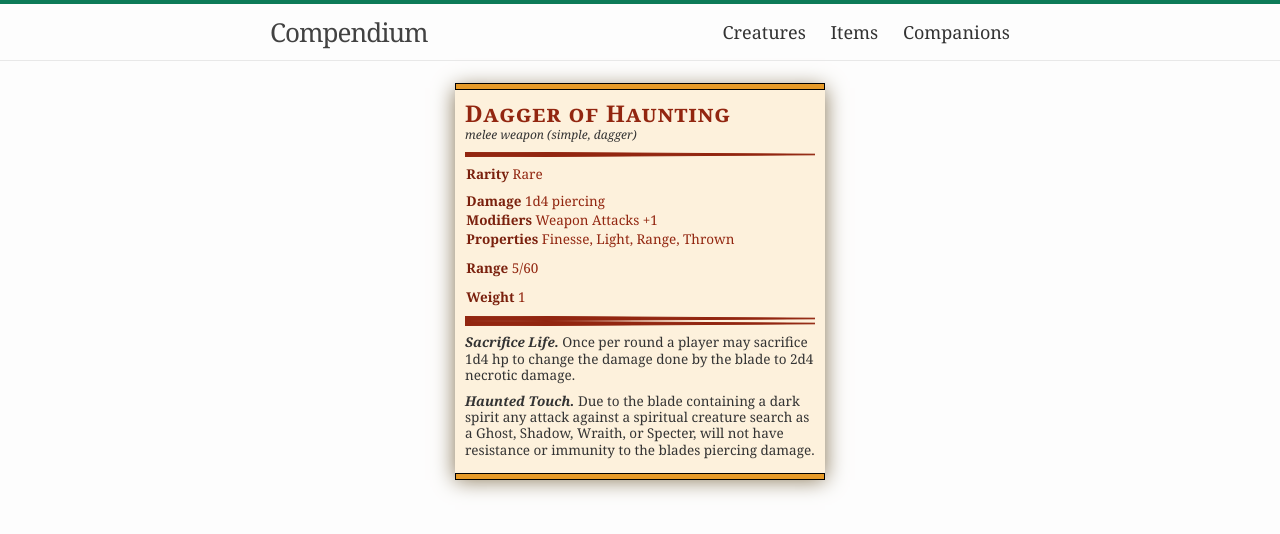
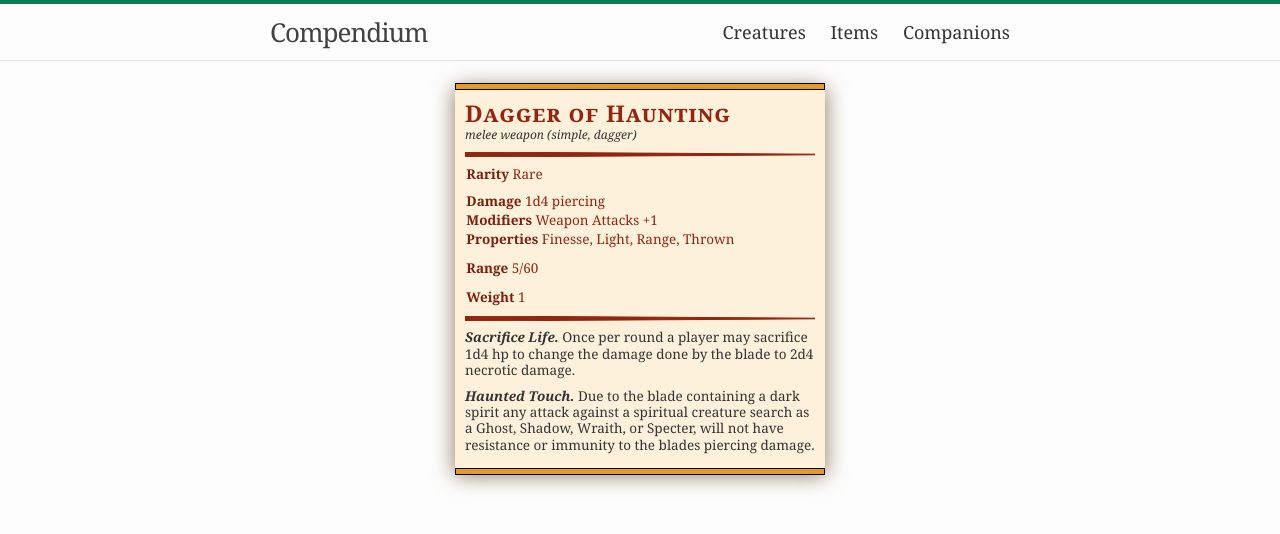
Before and after one commit to okaycasual/ck, a Jekyll site: the page built from _items/dagger-of-haunting.md, in a window 1280 px wide. Shown: the top 534 px of the page. Built offline with Jekyll 4.4.1, drawn with Linux system fonts in a browser that asks for light colours.

```diff
--- a/_layouts/item.html
+++ b/_layouts/item.html
@@ -12,34 +12,41 @@ layout: default
       <svg height="5" width="100%" class="tapered-rule">
 	<polyline points="0,0 400,2.5 0,5"></polyline>
       </svg>
+
+
       <div class="top-stats">
 		<div class="property-line first">
 		<h4>Rarity</h4>
 		<p>{{ page.item_rarity }}</p>
-		</div> <!-- property line -->
+	</div>
+	{% if page.damage %}
 	<div class="property-line first">
 	  <h4>Damage</h4>
 	  <p>{{ page.damage }}</p>
-	</div> <!-- property line -->
+	</div>
+	{% endif %}
+	{% if page.modifiers %}
 	<div class="property-line">
 	  <h4>Modifiers</h4>
 	  <p contenteditable="true">{{ page.modifiers }}</p>
-	</div> <!-- property line -->
+	</div>
+	{% endif %}
+	{% if page.properties %}
 	<div class="property-line last">
 	  <h4>Properties</h4>
 	  <p>{{ page.properties }}</p>
-	</div> <!-- property line -->
+	</div>
+	{% endif %}
+	{% if page.range %}
 	<div class="property-line last">
 	<h4>Range</h4>
 	<p>{{ page.range }}</p>
-	</div> <!-- property line -->
+	</div>
+	{% endif %}
 	  <div class="property-line last">
 		<h4>Weight</h4>
 		<p>{{ page.weight }}</p>
-	  </div> <!-- property line -->
-	<svg height="5" width="100%" class="tapered-rule">
-	  <polyline points="0,0 400,2.5 0,5"></polyline>
-	</svg>
+	  </div>
 	<svg height="5" width="100%" class="tapered-rule top-gap">
 	  <polyline points="0,0 400,2.5 0,5"></polyline>
 	</svg>
--- a/index.html
+++ b/index.html
@@ -4,7 +4,7 @@ layout: default
 {% assign letters = "D G S" | split: ' ' %}
 {% assign all_creatures = site.creatures | sort: 'name' %}
 <div class="home">
-  <h1 class="page-heading">All Entries</h1>
+  <h1 class="page-heading">All Creatures</h1>
   <p id="creatureSearch">Search by name: <input type="search" id="jetsSearch"></p>
   <p id="sortBy">Sort By: <a href="{{ site.baseurl }}/cr">CR</a> | <a href="{{ site.baseurl }}/">Name</a></p>
 
--- a/items.html
+++ b/items.html
@@ -4,7 +4,7 @@ layout: default
 {% assign letters = "D G S" | split: ' ' %}
 {% assign all_items = site.items | sort: 'name' %}
 <div class="home">
-  <h1 class="page-heading">All Entries</h1>
+  <h1 class="page-heading">All Items</h1>
   <p id="creatureSearch">Search by name: <input type="search" id="jetsSearch"></p>
   <p id="sortBy">Sort By: <a href="{{ site.baseurl }}/cr">CR</a> | <a href="{{ site.baseurl }}/">Name</a></p>
 
```
Also changed, not shown: _items/brixmarsh-cloak.md (+13 -0 lines).
